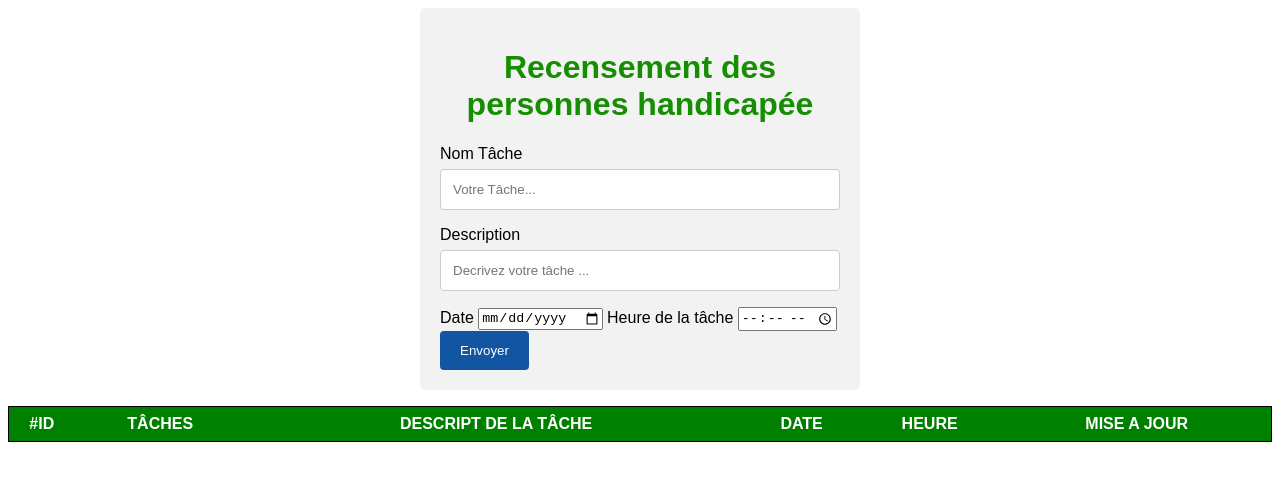
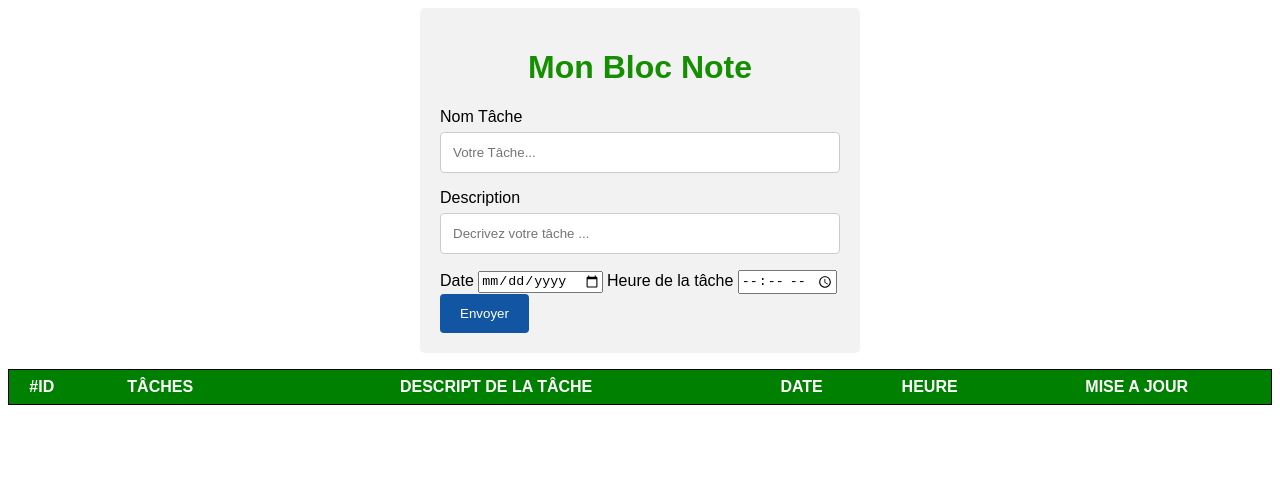
Before and after one commit to marc14444/projetBattleDuJour, a plain HTML site: page htmldoc/index.html in a window 1280 px wide. Drawn offline with Linux system fonts and the light colour scheme.

Commit message:
Update index.html

```diff
--- a/htmldoc/index.html
+++ b/htmldoc/index.html
@@ -9,7 +9,7 @@
   </head>
   <body>
     <div class="container">
-        <h1>Recensement des personnes handicapée</h1>
+        <h1>Mon Bloc Note</h1>
         <form action="#!">
           <label for="nom">Nom Tâche </label>
           <input type="text" id="nom" placeholder="Votre Tâche...">
```
